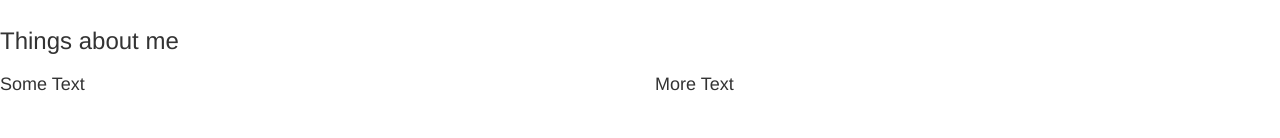
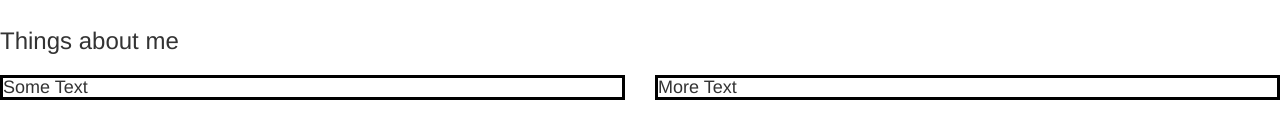
Before and after one commit to bubbleboy333/bubbleboy333.github.io, a plain HTML site: page index.html in a window 1280 px wide. Shown: the part 448-586 px from the top of the page. Drawn offline with nearby package versions, Linux system fonts and the light colour scheme.

Commit message:
border around about-text

```diff
--- a/main.css
+++ b/main.css
@@ -14,6 +14,10 @@
   color: #5BC0DE;
 }
 
+.about-text h4 {
+  border: 3px solid black;
+}
+
 .navbar {
   margin-bottom: 0px;
 }
```
